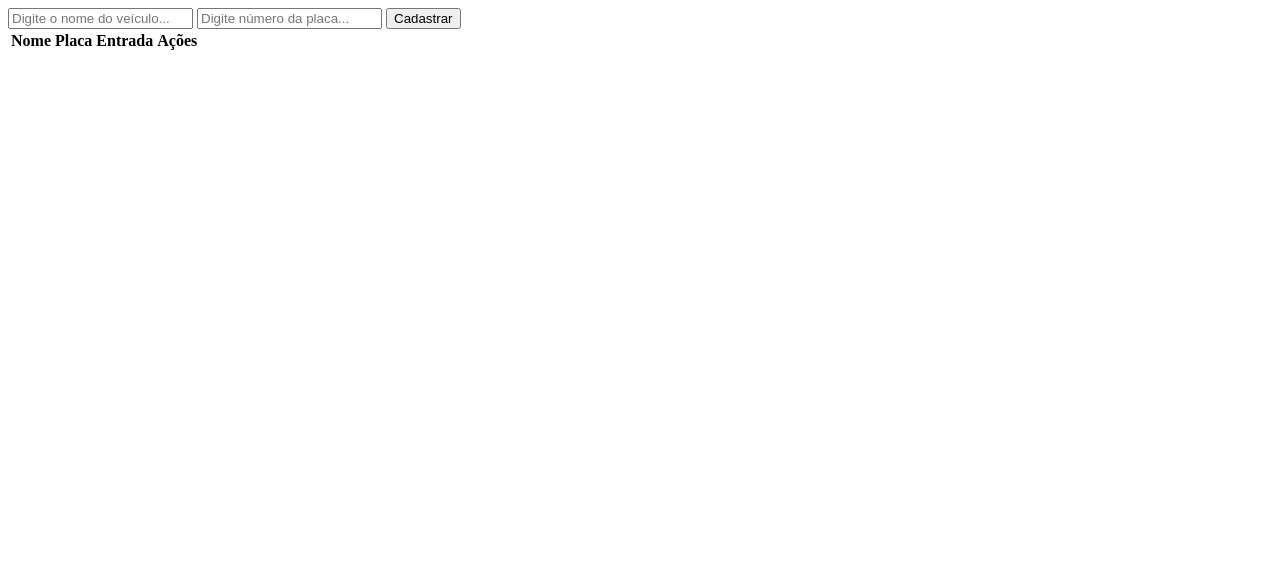
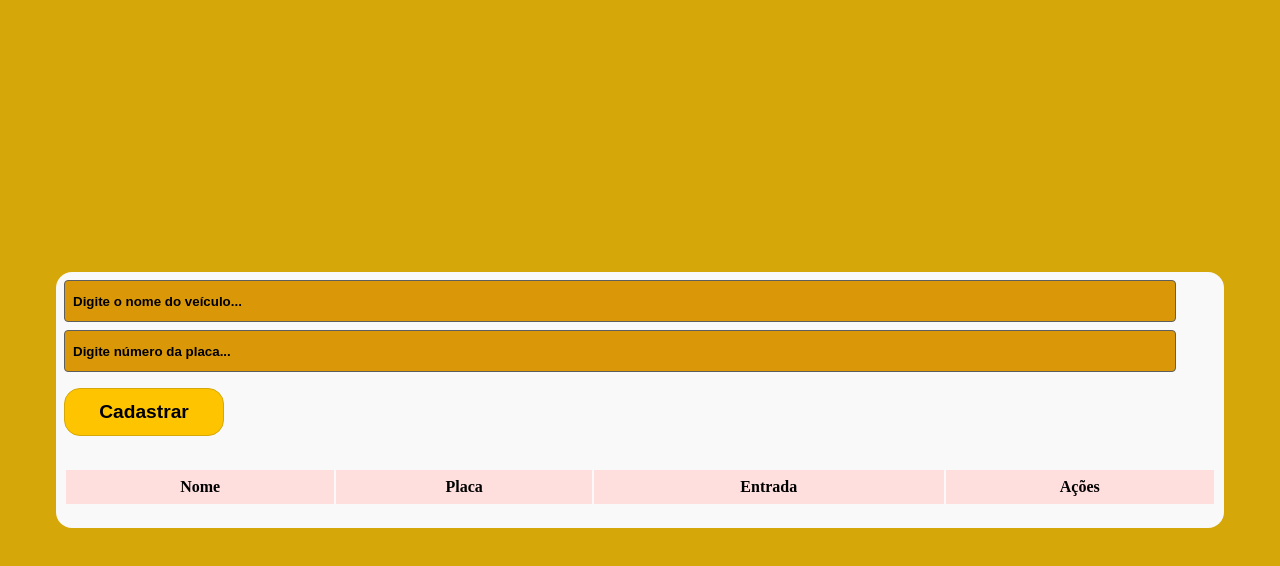
Before and after one commit to IvanildoBorges/sistema-de-estacionamento, a website with bundled scripts: page index.html in a window 1280 px wide. Built offline with nearby package versions, Linux system fonts and the light colour scheme.

Commit message:
Added css file and added class to index

```diff
--- a/index.html
+++ b/index.html
@@ -4,11 +4,18 @@
 <head>
     <meta charset="UTF-8">
     <meta name="viewport" content="width=device-width, initial-scale=1.0">
+    <!-- base SEO -->
+    <meta name="description" content="Personal Portfolio Ivanildo Borges | Website | Oxi Ivan">
+    <!-- base PWA -->
+    <meta name="theme-color" content="#d6a709"/>
+    <link rel="stylesheet" href="./style.css">
     <title>Estacio</title>
 </head>
 
 <body>
+    <div class="container">
         <input
+            class="input-style"
             type="text"
             id="name"
             name="name"
@@ -16,6 +23,7 @@
             autocomplete="off"
         />
         <input
+            class="input-style"
             type="text"
             id="plate"
             name="plate"
@@ -35,6 +43,7 @@
             </thead>
             <tbody id="parking-lot"></tbody>
         </table>
+    </div>
 
     <script src="./app.js"></script>
 </body>
--- /dev/null
+++ b/style.css
@@ -0,0 +1,85 @@
+* {
+    border: 0;
+    margin: 0;
+}
+
+html {
+    font-size: 1rem;
+}
+
+body {
+    width: 100vw;
+    height: 100vh;
+    display: flex;
+    justify-content: center;
+    align-items: center;
+    background-color: #d6a709;
+}
+
+.container {
+    padding: 0.5rem;
+    width: 90%;
+    min-height: 15rem;
+    background-color: #f9f9f9;
+    border-radius: 1rem;
+}
+
+.input-style {
+    width: 95%;
+    height: 2.5rem;
+    background-color: #da9809;
+    border: 1px solid #5f5e5e;
+    border-radius: 0.25rem;
+    color: #000;
+    padding: 0 0.5rem;
+    font-weight: 700;
+}
+
+.input-style::placeholder {
+    color: #000;
+}
+
+.input-style:hover {
+    color: #fff;
+    background-color: #000;
+}
+
+.input-style:not(:first-child) {
+    margin-top: 0.5rem;
+}
+
+
+button {
+    height: 3rem;
+    background-color: #ffc400;
+    border-radius: 1rem;
+    font-size: 1.2rem;
+    font-weight: 600;
+    border: 1px solid #d6a709;
+    margin: 1rem auto 2rem;
+    cursor: pointer;
+}
+
+#signup {
+    min-width: 10rem;
+}
+
+table {
+    width: 100%;
+}
+
+tr {
+    background-color: #ffdede;
+}
+
+th {
+    padding: 0.5rem 0.5rem;
+}
+
+td {
+    padding: 0 0.5rem;
+}
+
+td > button {
+    width: 100%;
+}
```
Lines whose indentation alone changed are shown as unchanged.
